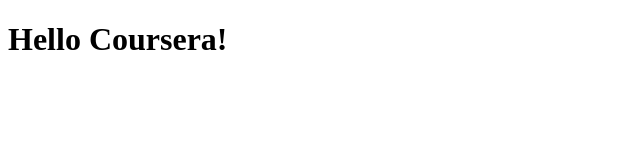
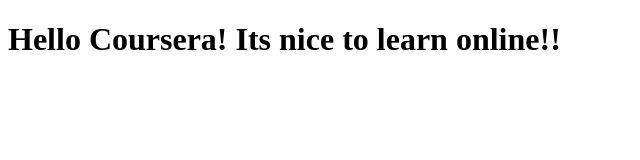
Before and after one commit to NadsShaha/Coursera-Test1, a plain HTML site: page site/index.html in a window 1280 px wide. Shown: the whole page, without its empty margins (0-640 px from the left). Drawn offline with Linux system fonts and the light colour scheme.

Commit message:
Addion to the contents.

```diff
--- a/site/index.html
+++ b/site/index.html
@@ -4,6 +4,6 @@
 	<title>Hello COursera</title>
 </head>
 <body>
-<h1>Hello Coursera!</h1>
+<h1>Hello Coursera! Its nice to learn online!!</h1>
 </body>
 </html>
```
